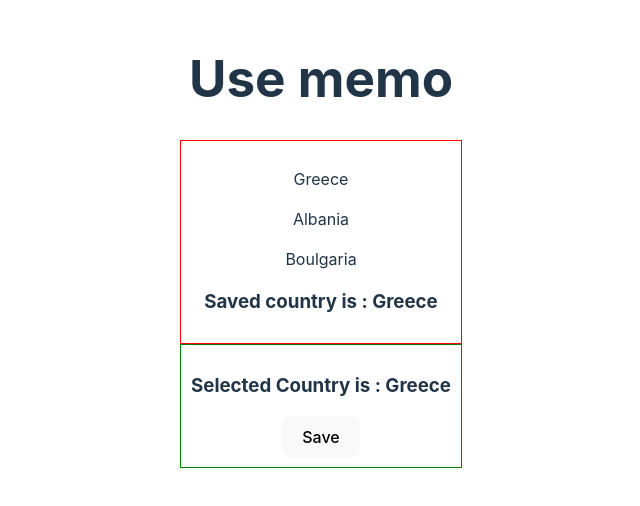
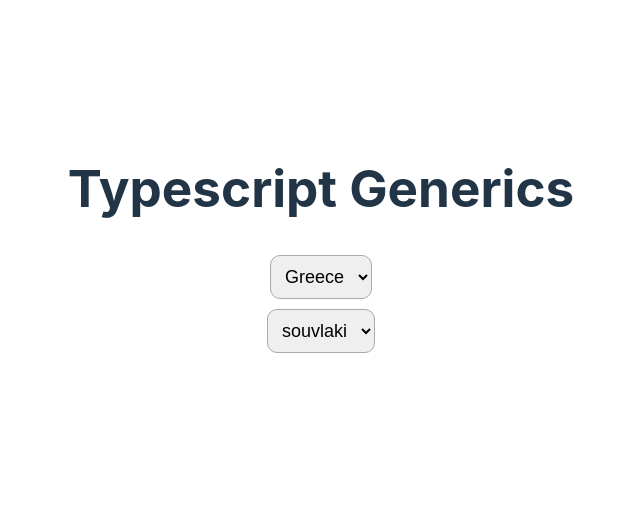
Before and after one commit to ktrip96/tsPlayground, a React (Vite) app: page / in a window 1280 px wide. Shown: the part 158-664 px from the top of the page, without its empty margins (319-959 px from the left). Built offline with nearby package versions, Linux system fonts and the light colour scheme.

Commit message:
typescript Generics

```diff
--- /dev/null
+++ b/src/features/typescriptGenerics/GenericSelect.tsx
@@ -0,0 +1,36 @@
+import React from 'react'
+
+type Props = {}
+
+export type SelectOption = {
+	name: string
+	label: string
+}
+
+type SelectProps = {
+	options: SelectOption[]
+	onChange: (value: string) => void
+}
+
+type Base = {
+	name: string
+}
+
+type GenericSelectProps<Type> = {
+	options: Type[]
+	onChange: (value: string) => void
+}
+
+const GenericSelect = <Type extends Base>({ options, onChange }: GenericSelectProps<Type>) => {
+	return (
+		<div>
+			<select onChange={(e) => onChange(e.target.value)}>
+				{options.map((i, index) => (
+					<option key={index} label={i.name} value={i.name} />
+				))}
+			</select>
+		</div>
+	)
+}
+
+export default GenericSelect
--- /dev/null
+++ b/src/features/typescriptGenerics/Parent.tsx
@@ -0,0 +1,63 @@
+import React from 'react'
+import GenericSelect from './GenericSelect'
+import Select from './Select'
+import { SelectOption } from './Select'
+
+type Props = {}
+
+export type Food = {
+	price: number
+	name: string
+}
+
+export type Country = {
+	name: string
+	lat: number
+	long: number
+}
+
+const countryOptions: Country[] = [
+	{
+		name: 'Greece',
+		lat: 1,
+		long: 2,
+	},
+	{
+		name: 'France',
+		lat: 2,
+		long: 4,
+	},
+]
+
+const foodOptions: Food[] = [
+	{
+		name: 'souvlaki',
+		price: 4,
+	},
+	{
+		name: 'pizza',
+		price: 2,
+	},
+]
+
+const Parent = (props: Props) => {
+	return (
+		<div>
+			<h1>Typescript Generics</h1>
+
+			{/* Problems with this approach */}
+			{/**
+			 * The options must be in a very specific format in order for the Select component to accept them
+			 * Select component is not typesafe. We can pass to onChange handler accidently the wrong function
+			 *
+			 */}
+
+			{/* <Select options={countryOptions} onChange={(v) => console.log(v)} />
+			<Select options={foodOptions} onChange={(v) => alert(v)} /> */}
+			<GenericSelect<Country> options={countryOptions} onChange={(v) => alert(v)} />
+			<GenericSelect<Food> options={foodOptions} onChange={(v) => alert(v)} />
+		</div>
+	)
+}
+
+export default Parent
--- /dev/null
+++ b/src/features/typescriptGenerics/Select.tsx
@@ -0,0 +1,27 @@
+import React from 'react'
+
+type Props = {}
+
+export type SelectOption = {
+	value: string
+	label: string
+}
+
+type SelectProps = {
+	options: SelectOption[]
+	onChange: (value: string) => void
+}
+
+const Select = ({ options, onChange }: SelectProps) => {
+	return (
+		<div>
+			<select onChange={(e) => onChange(e.target.value)}>
+				{options.map((i, index) => (
+					<option key={index} label={i.label} value={i.value} />
+				))}
+			</select>
+		</div>
+	)
+}
+
+export default Select
```
Also changed, not shown: src/App.tsx (+1 -7 lines), src/features/customHooks/Parent.tsx (added, +15 -0 lines).
